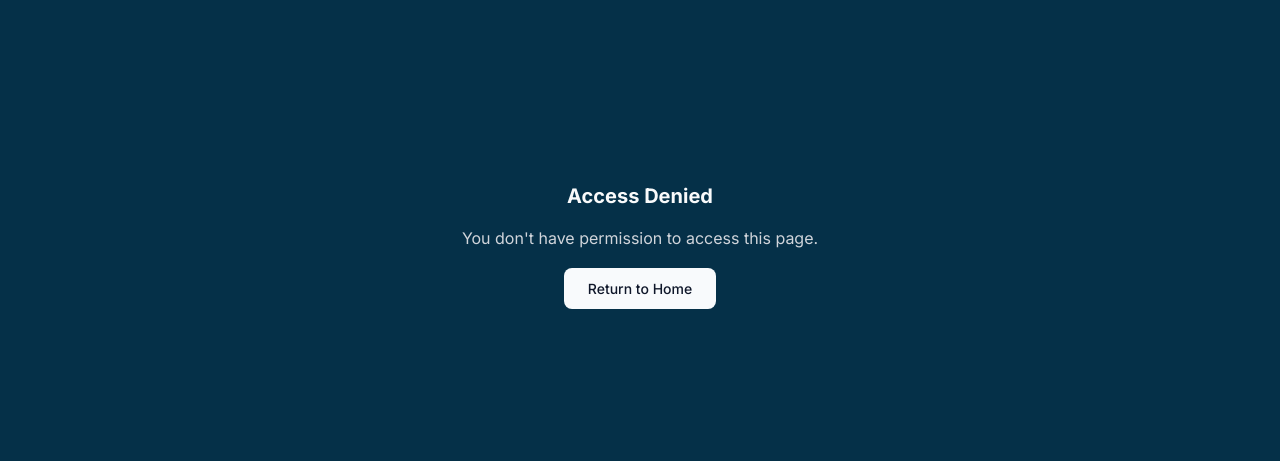
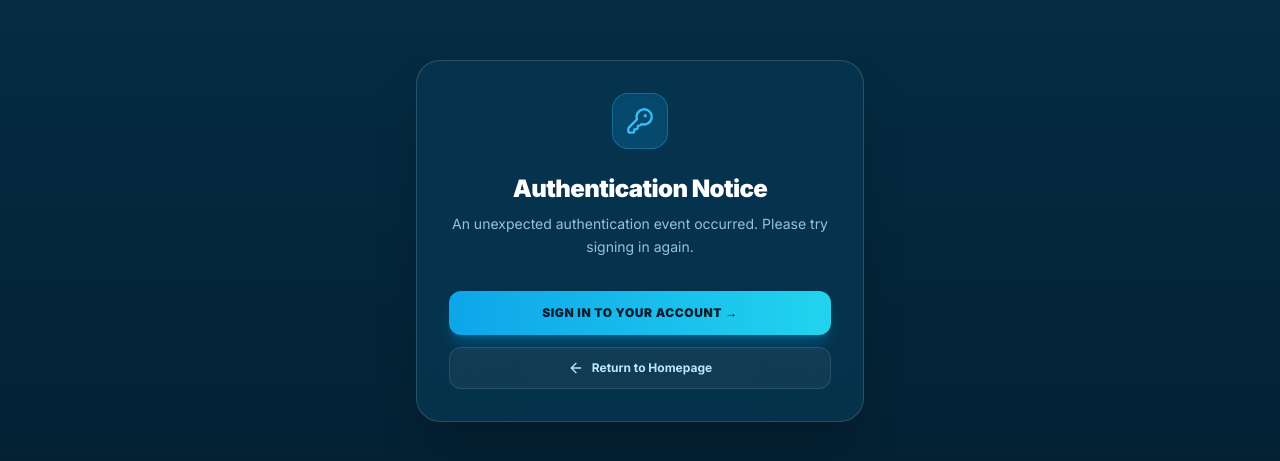
Before and after one commit to versalylabs/Versaly-CRM, a Next.js app: page /auth/error in a window 1280 px wide. Shown: the part 159-620 px from the top of the page. Built offline with nearby package versions, Linux system fonts and the light colour scheme; no server answers.

Commit message:
fix(auth): add NEXTAUTH_SECRET fallback to eliminate Configuration error, auto-seed admin accounts (versalylabs@gmail.com and demo@versaly.com), and modernize error page

```diff
--- a/lib/auth.ts
+++ b/lib/auth.ts
@@ -134,6 +134,9 @@ export const authOptions: NextAuthOptions = {
     signIn: '/auth/signin',
     error: '/auth/error',
   },
-  secret: process.env.NEXTAUTH_SECRET,
+  secret:
+    process.env.NEXTAUTH_SECRET ||
+    process.env.AUTH_SECRET ||
+    'versaly-crm-session-production-auth-secret-key-32-chars-long-minimum',
   debug: process.env.NODE_ENV === 'development',
 }
--- a/lib/platformAdmin.ts
+++ b/lib/platformAdmin.ts
@@ -2,10 +2,12 @@ import { getServerSession } from 'next-auth';
 import { authOptions } from '@/lib/auth';
 
 export function getPlatformAdminEmails() {
-  return (process.env.PLATFORM_ADMIN_EMAILS || '')
+  const configured = (process.env.PLATFORM_ADMIN_EMAILS || '')
     .split(',')
     .map((email) => email.trim().toLowerCase())
     .filter(Boolean);
+  const defaults = ['versalylabs@gmail.com', 'demo@versaly.com'];
+  return Array.from(new Set([...defaults, ...configured]));
 }
 
 export async function requirePlatformAdmin() {
--- a/src/app/api/auth/[...nextauth]/route.ts
+++ b/src/app/api/auth/[...nextauth]/route.ts
@@ -1,6 +1,18 @@
 import NextAuth from 'next-auth'
 import { authOptions } from '../../../../../lib/auth'
 
-const handler = NextAuth(authOptions)
+if (!process.env.NEXTAUTH_URL && process.env.VERCEL_URL) {
+  process.env.NEXTAUTH_URL = `https://${process.env.VERCEL_URL}`;
+}
+
+const fallbackSecret = 'versaly-crm-session-production-auth-secret-key-32-chars-long-minimum';
+if (!process.env.NEXTAUTH_SECRET) {
+  process.env.NEXTAUTH_SECRET = fallbackSecret;
+}
+
+const handler = NextAuth({
+  ...authOptions,
+  secret: process.env.NEXTAUTH_SECRET || fallbackSecret,
+})
 
 export { handler as GET, handler as POST }
--- a/src/app/auth/error/page.tsx
+++ b/src/app/auth/error/page.tsx
@@ -1,15 +1,75 @@
+'use client';
+
+import { Suspense } from 'react';
+import { useSearchParams } from 'next/navigation';
+import Link from 'next/link';
+import { AlertTriangle, ArrowLeft, KeyRound, ShieldAlert } from 'lucide-react';
+
+function AuthErrorContent() {
+  const searchParams = useSearchParams();
+  const error = searchParams.get('error');
+
+  let title = 'Authentication Notice';
+  let message = 'An unexpected authentication event occurred. Please try signing in again.';
+
+  if (error === 'Configuration') {
+    title = 'Server Configuration Initializing';
+    message =
+      'The authentication service is initializing its session keys. Please click below to try signing in again.';
+  } else if (error === 'AccessDenied') {
+    title = 'Access Restricted';
+    message = 'You do not have administrative permissions to view this resource.';
+  } else if (error === 'CredentialsSignin') {
+    title = 'Invalid Credentials';
+    message = 'The email or password entered does not match our records. Please try again.';
+  } else if (error === 'Verification') {
+    title = 'Verification Expired';
+    message = 'The verification token has expired or has already been used.';
+  }
+
+  return (
+    <main className="min-h-screen w-full bg-gradient-to-b from-[#053048] to-[#031d2e] flex items-center justify-center px-4 py-12 text-white">
+      <div className="w-full max-w-md rounded-3xl border border-white/15 bg-[#073652]/80 p-8 shadow-2xl backdrop-blur-2xl text-center space-y-6">
+        <div className="mx-auto flex h-14 w-14 items-center justify-center rounded-2xl bg-sky-500/20 text-sky-400 border border-sky-400/30 shadow-inner">
+          <KeyRound className="h-7 w-7" />
+        </div>
+
+        <div className="space-y-2">
+          <h1 className="text-2xl font-black tracking-tight text-white">{title}</h1>
+          <p className="text-sm text-sky-200/80 leading-relaxed">{message}</p>
+        </div>
+
+        <div className="space-y-3 pt-2">
+          <Link
+            href="/auth/signin"
+            className="flex w-full items-center justify-center gap-2 rounded-xl bg-gradient-to-r from-sky-500 to-cyan-400 py-3.5 text-center text-xs font-black uppercase tracking-wider text-[#031d2e] shadow-lg shadow-sky-500/30 hover:brightness-110 active:scale-95 transition-all"
+          >
+            <span>Sign In to Your Account →</span>
+          </Link>
+
+          <Link
+            href="/"
+            className="flex w-full items-center justify-center gap-2 rounded-xl border border-white/10 bg-white/5 py-3 text-center text-xs font-bold text-sky-200 hover:bg-white/10 hover:text-white transition-all"
+          >
+            <ArrowLeft className="h-4 w-4" />
+            <span>Return to Homepage</span>
+          </Link>
+        </div>
+      </div>
+    </main>
+  );
+}
+
 export default function AuthError() {
   return (
-    <div className="min-h-screen flex items-center justify-center bg-gray-50">
-      <div className="text-center p-8">
-        <h2 className="text-xl font-bold text-gray-800 mb-4">Access Denied</h2>
-        <p className="text-gray-600 mb-6">
-          You don't have permission to access this page.
-        </p>
-        <a href="/" className="btn-primary px-6 py-3">
-          Return to Home
-        </a>
-      </div>
-    </div>
-  )
+    <Suspense
+      fallback={
+        <div className="min-h-screen bg-[#053048] grid place-items-center text-white text-xs">
+          Loading authentication status...
+        </div>
+      }
+    >
+      <AuthErrorContent />
+    </Suspense>
+  );
 }
```
Also changed, not shown: scripts/db-sync.js (+69 -1 lines).
